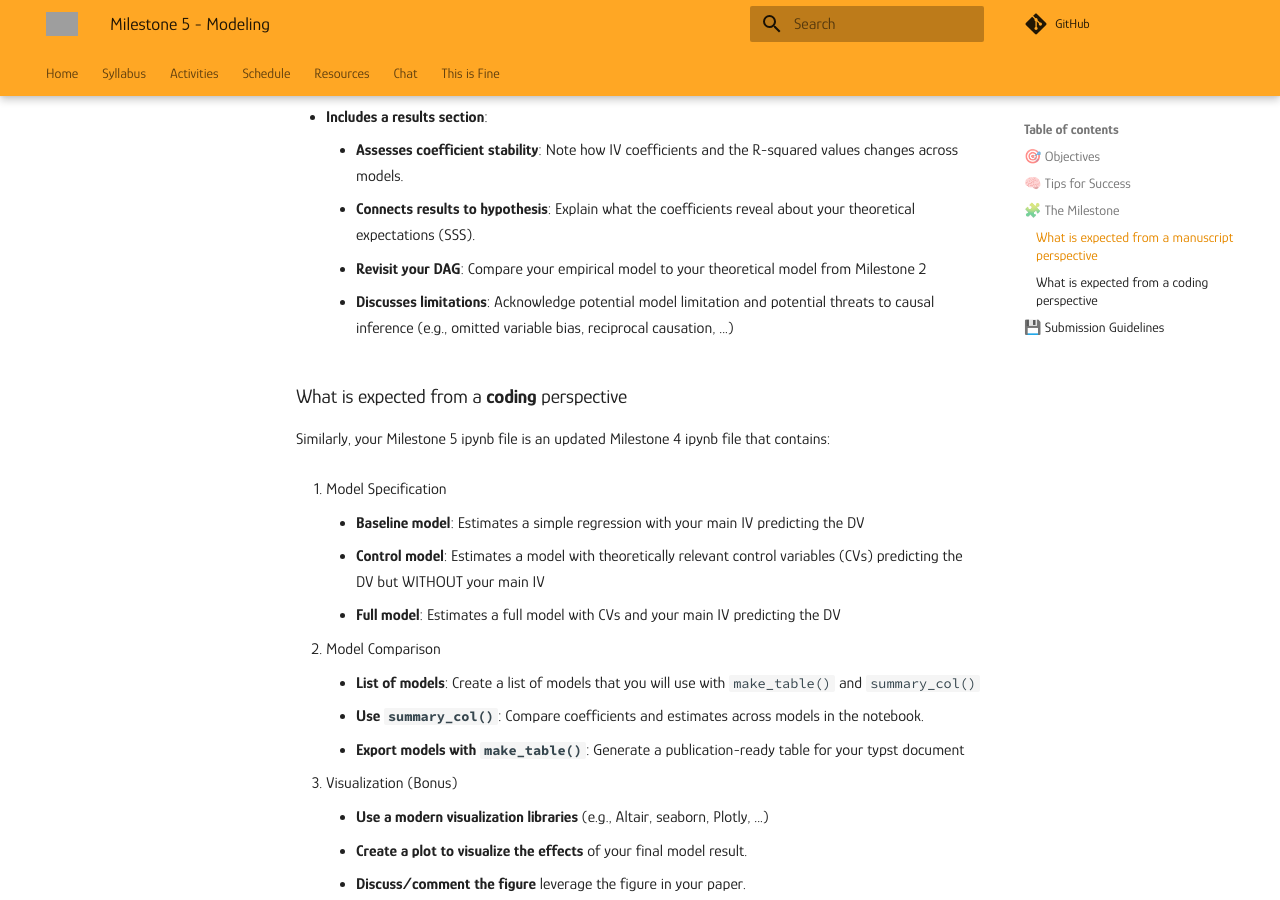
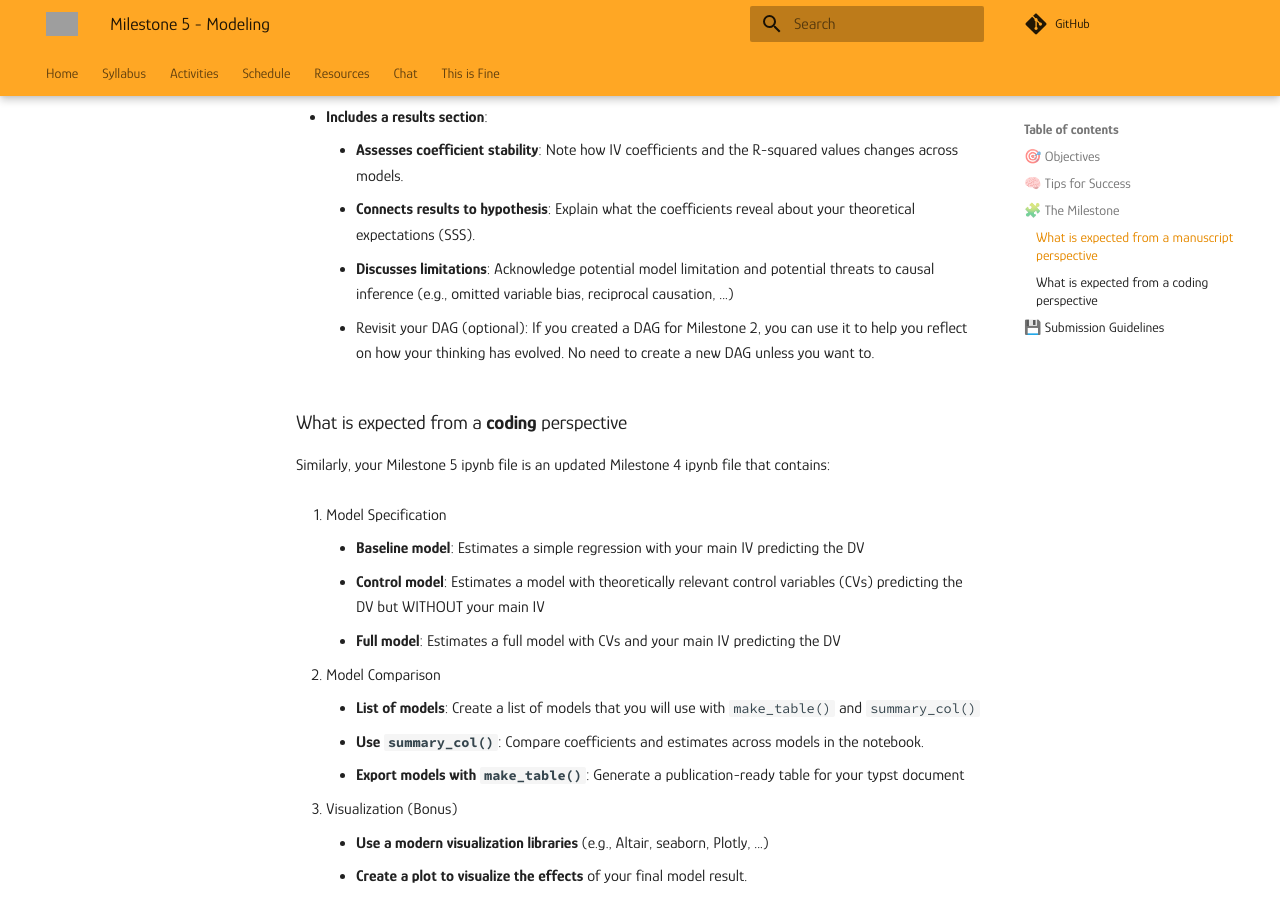
Before and after one commit to mickaeltemporao/data-analysis, an MkDocs documentation site: the page built from docs/activities/milestone-5.md, in a window 1280 px wide and 900 px high, scrolled down 1165 px. Built offline with MkDocs 1.6.1 and Material for MkDocs 9.7.7, drawn with Linux system fonts in a browser that asks for light colours; comment, search, counter and statistics services are not loaded; grey boxes are pictures that could not be loaded.

Commit message:
dag update

```diff
--- a/docs/activities/milestone-5.md
+++ b/docs/activities/milestone-5.md
@@ -39,8 +39,8 @@ Your Milestone 5 typst file is an updated Milestone 4 typst file that:
 - **Includes a results section**:
     - **Assesses coefficient stability**: Note how IV coefficients and the R-squared values changes across models.
     - **Connects results to hypothesis**: Explain what the coefficients reveal about your theoretical expectations (SSS).
-    - **Revisit your DAG**: Compare your empirical model to your theoretical model from Milestone 2
     - **Discusses limitations**: Acknowledge potential model limitation and potential threats to causal inference (e.g., omitted variable bias, reciprocal causation, ...)
+    - Revisit your DAG (optional): If you created a DAG for Milestone 2, you can use it to help you reflect on how your thinking has evolved. No need to create a new DAG unless you want to.
 
 ### What is expected from a **coding** perspective
 
```
